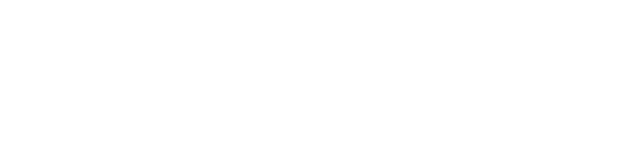
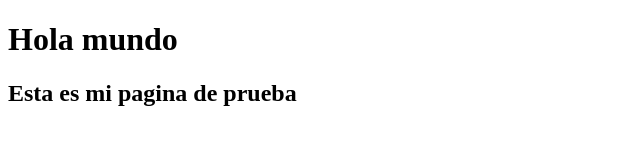
Before and after one commit to GianStivanello/Practica-flexbox, a plain HTML site: page index.html in a window 1280 px wide. Shown: the whole page, without its empty margins (0-640 px from the left). Drawn offline with Linux system fonts and the light colour scheme.

Commit message:
coloque los titulos del encabezado

```diff
--- a/index.html
+++ b/index.html
@@ -7,7 +7,8 @@
 </head>
 <body>
     <header>
-
+<h1> Hola mundo</h1>
+<h2>Esta es mi pagina de prueba</h2>
     </header>
    <main>
     <section>
```
